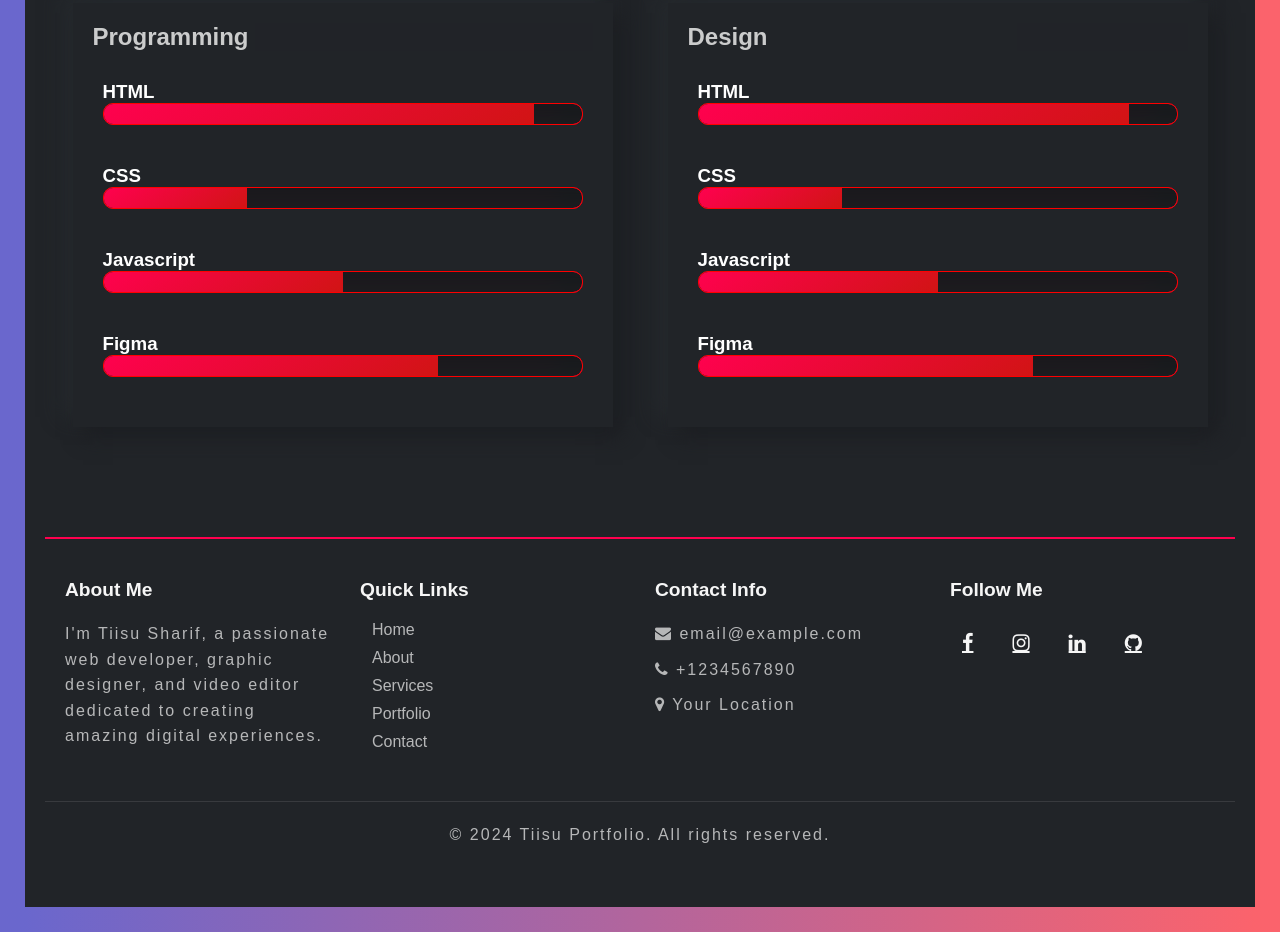
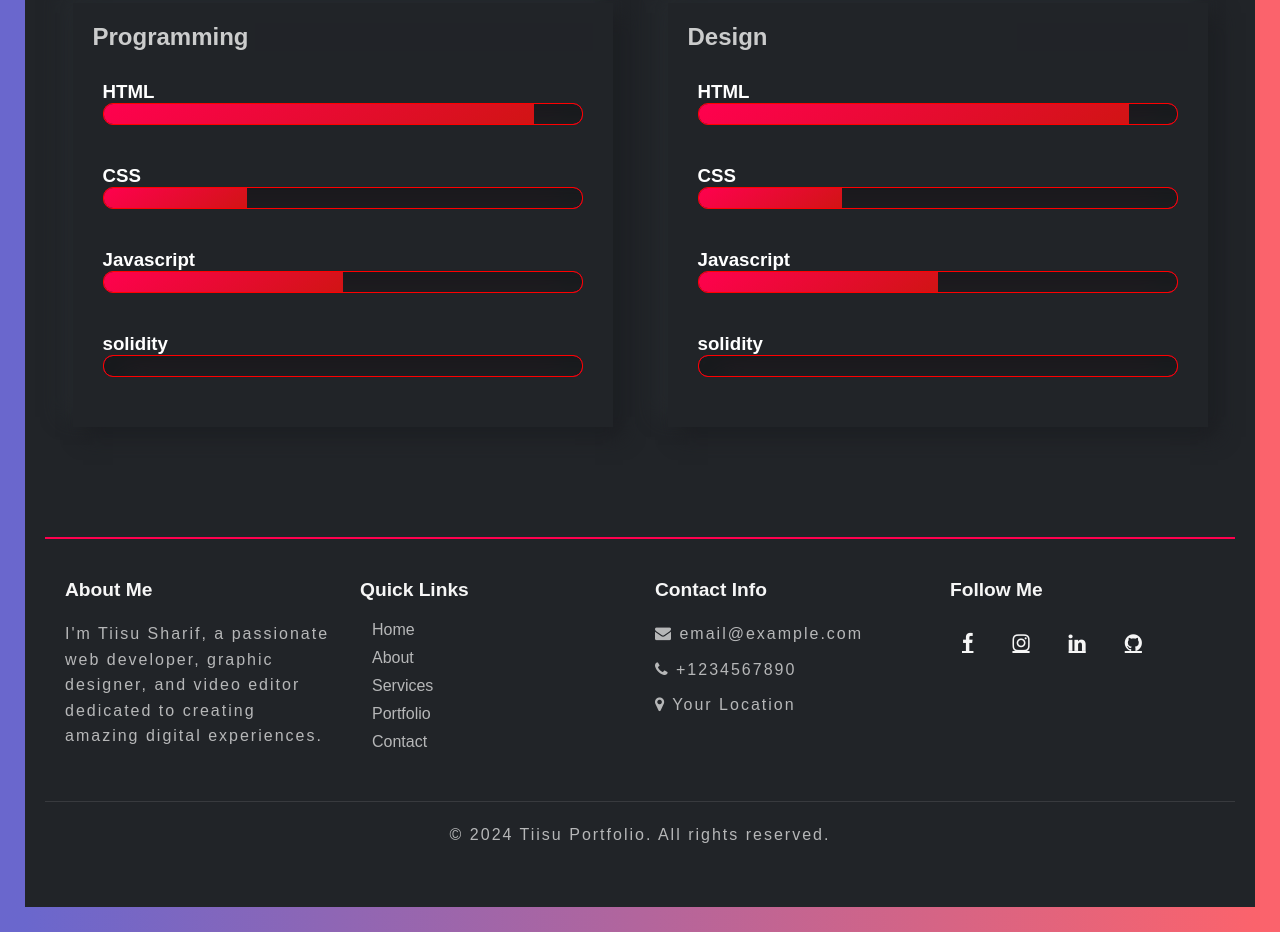
Before and after one commit to Tiisu/My-Porfolio, a plain HTML site: page index.html in a window 1280 px wide. Shown: the part 1713-2645 px from the top of the page. Drawn offline with nearby package versions, Linux system fonts and the light colour scheme.

Commit message:
made an update

```diff
--- a/assets/main.js
+++ b/assets/main.js
@@ -48,4 +48,4 @@ window.addEventListener('resize', function() {
     if (window.innerWidth > 768) {
         document.querySelector('.nav-links').classList.remove('active');
     }
-document.getElementById("default").click();
+document.getElementById("default").click()
--- a/index.html
+++ b/index.html
@@ -161,8 +161,8 @@
                 <li><h3>Javascript</h3>
                     <span class="bar"><span class="js" data-aos="fade-right" data-aos-duration="2000"></span></span>
                 </li>
-                <li><h3>Figma</h3>
-                    <span class="bar"><span class="figma" data-aos="fade-right" data-aos-duration="2000"></span></span>
+                <li><h3>solidity</h3>
+                    <span class="bar"><span class="solidity" data-aos="fade-right" data-aos-duration="2000"></span></span>
                 </li>
             </div>
             <div class="skills-progress-bar">
@@ -176,8 +176,8 @@
                 <li><h3>Javascript</h3>
                     <span class="bar"><span class="js"></span></span>
                 </li>
-                <li><h3>Figma</h3>
-                    <span class="bar"><span class="figma"></span></span>
+                <li><h3>solidity</h3>
+                    <span class="bar"><span class="solidity"></span></span>
                 </li>
             </div>
         </div>
```
